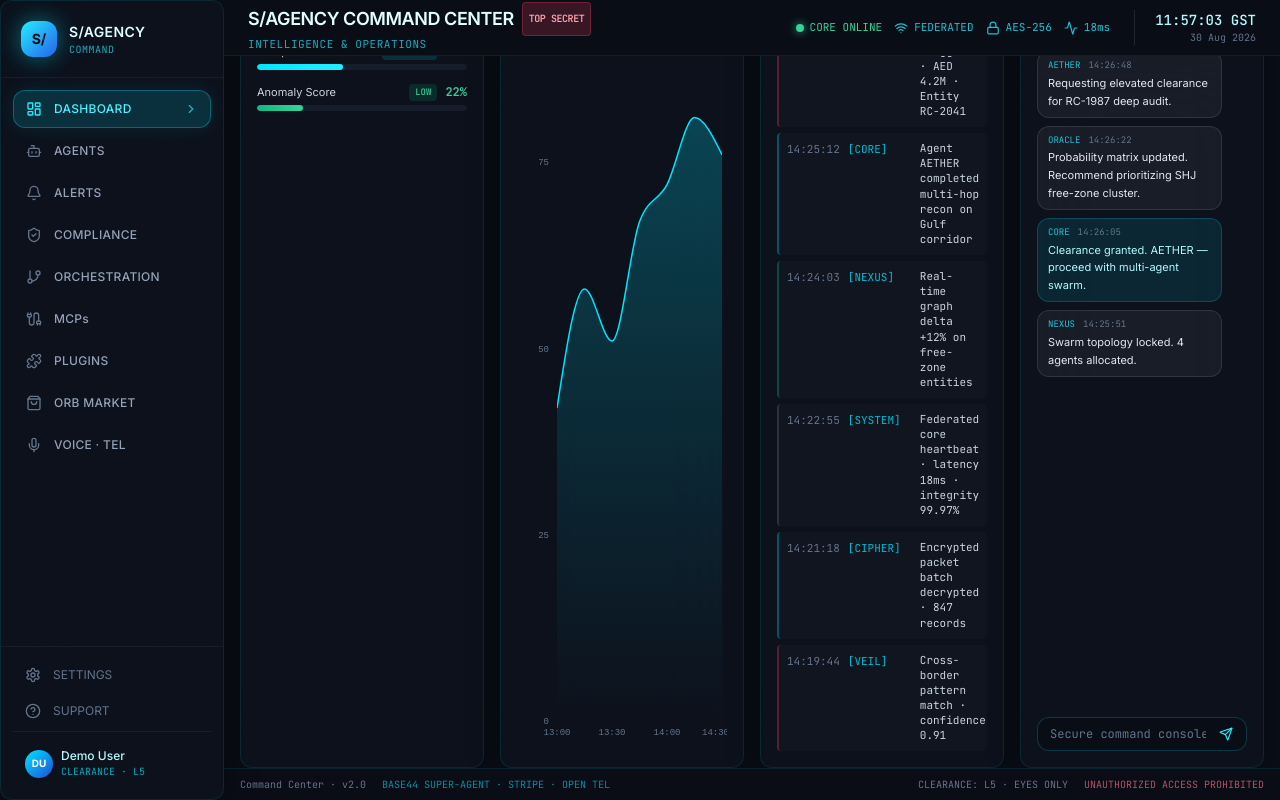
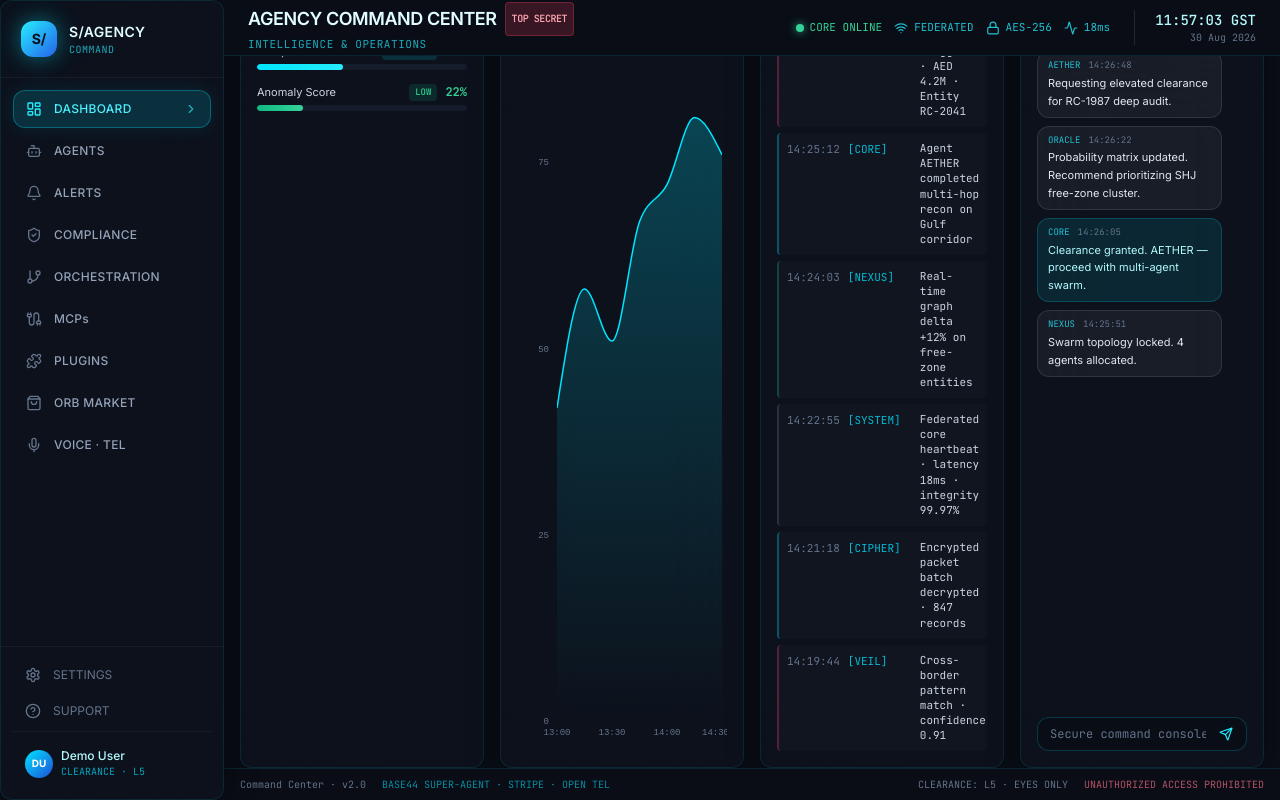
Before and after one commit to saifsoub/s-agency-command-center, a React (Vite) app: page /app in a window 1280 px wide. Built offline with nearby package versions, Linux system fonts and the light colour scheme.

Commit message:
docs: use the project name consistently in Header.jsx

```diff
--- a/src/components/Header.jsx
+++ b/src/components/Header.jsx
@@ -19,7 +19,7 @@ export function Header() {
       <div className="flex items-center gap-4">
         <div>
           <h1 className="text-lg font-semibold tracking-tight text-cyan-50 flex items-center gap-2">
-            S/AGENCY COMMAND CENTER
+            AGENCY COMMAND CENTER
             <span className="text-[10px] font-mono px-1.5 py-0.5 rounded bg-rose-500/20 text-rose-300 border border-rose-500/30">
               TOP SECRET
             </span>
```
